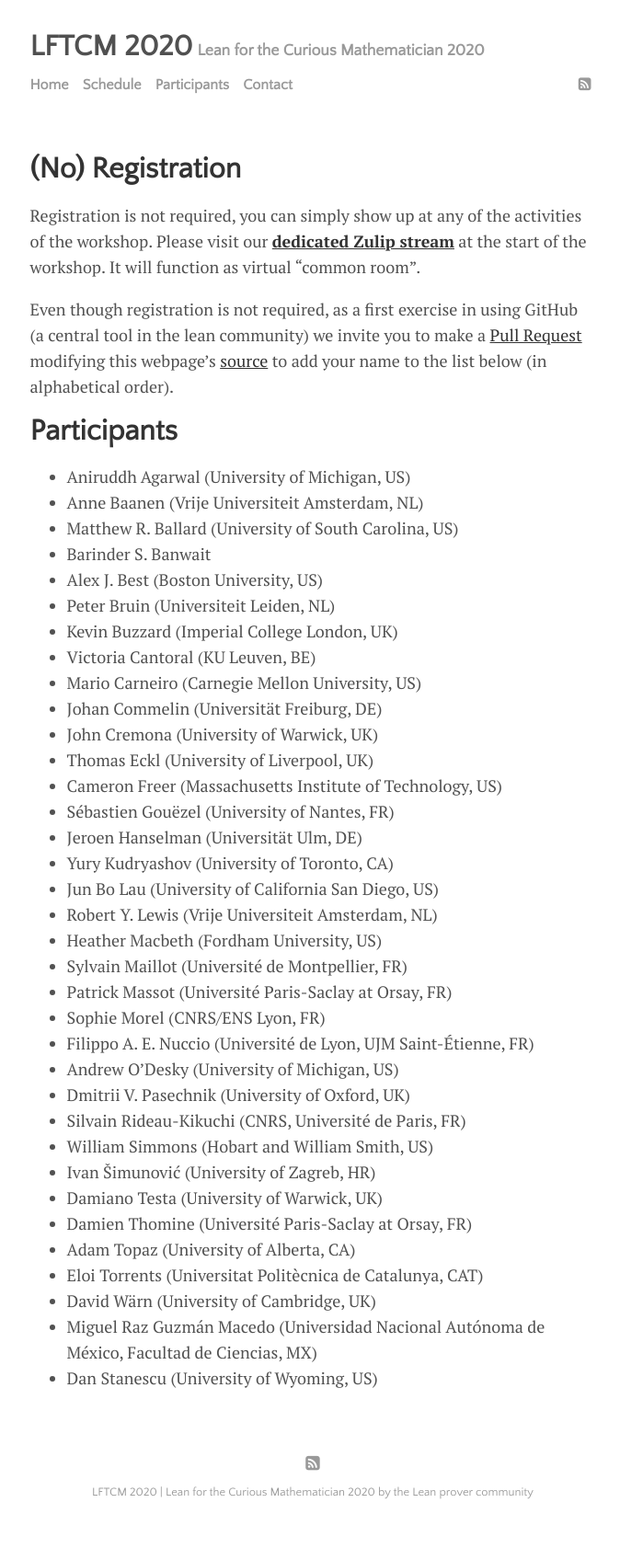
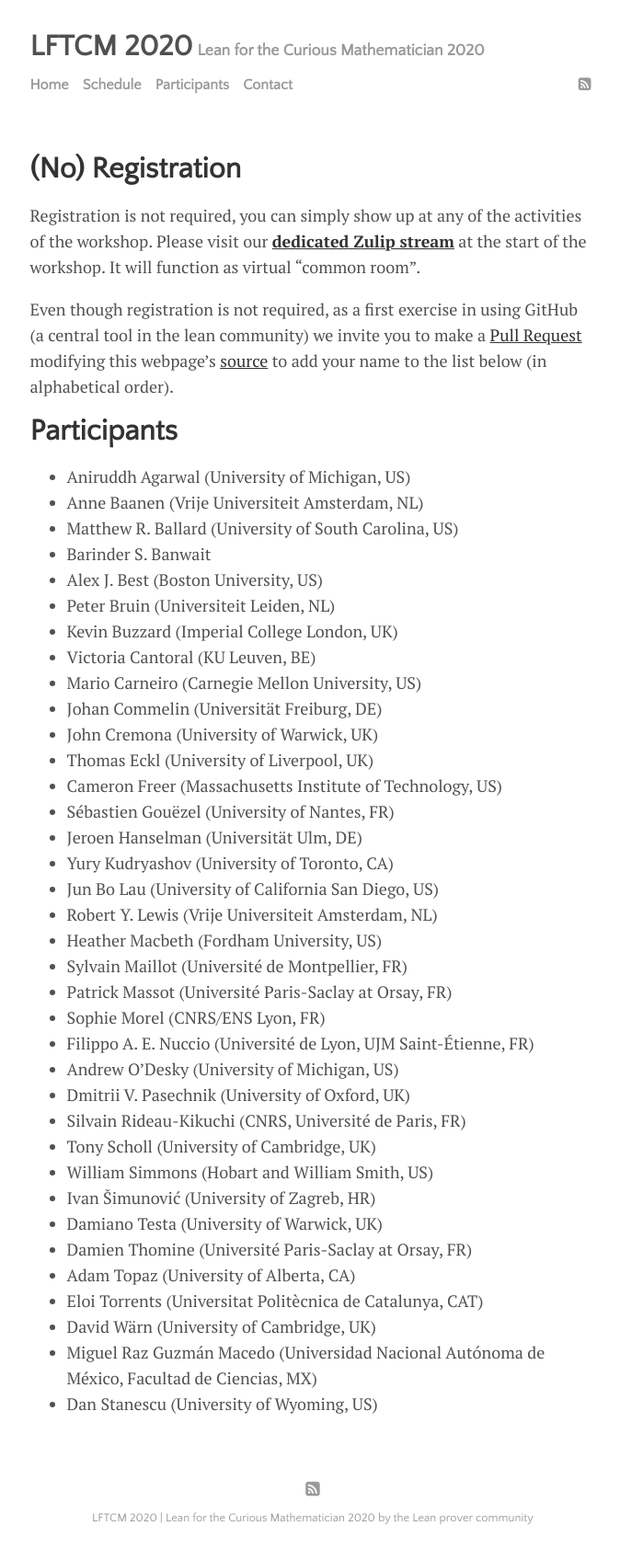
Before and after one commit to leanprover-community/lftcm2020, a Jekyll site: the page built from docs/participants.md, in a window 1280 px wide. Shown: the whole page at 92% size, without its empty margins (300-974 px from the left). Built offline with Jekyll 4.4.1, drawn with Linux system fonts in a browser that asks for light colours; before the commit the page ends 1668 px from its top, so only the background shows below that.

Commit message:
Update participants.md

```diff
--- a/docs/participants.md
+++ b/docs/participants.md
@@ -50,6 +50,7 @@
 * Andrew O'Desky (University of Michigan, US)
 * Dmitrii V. Pasechnik (University of Oxford, UK)
 * Silvain Rideau-Kikuchi (CNRS, Université de Paris, FR)
+* Tony Scholl (University of Cambridge, UK)
 * William Simmons (Hobart and William Smith, US)
 * Ivan Šimunović (University of Zagreb, HR)
 * Damiano Testa (University of Warwick, UK)
```
